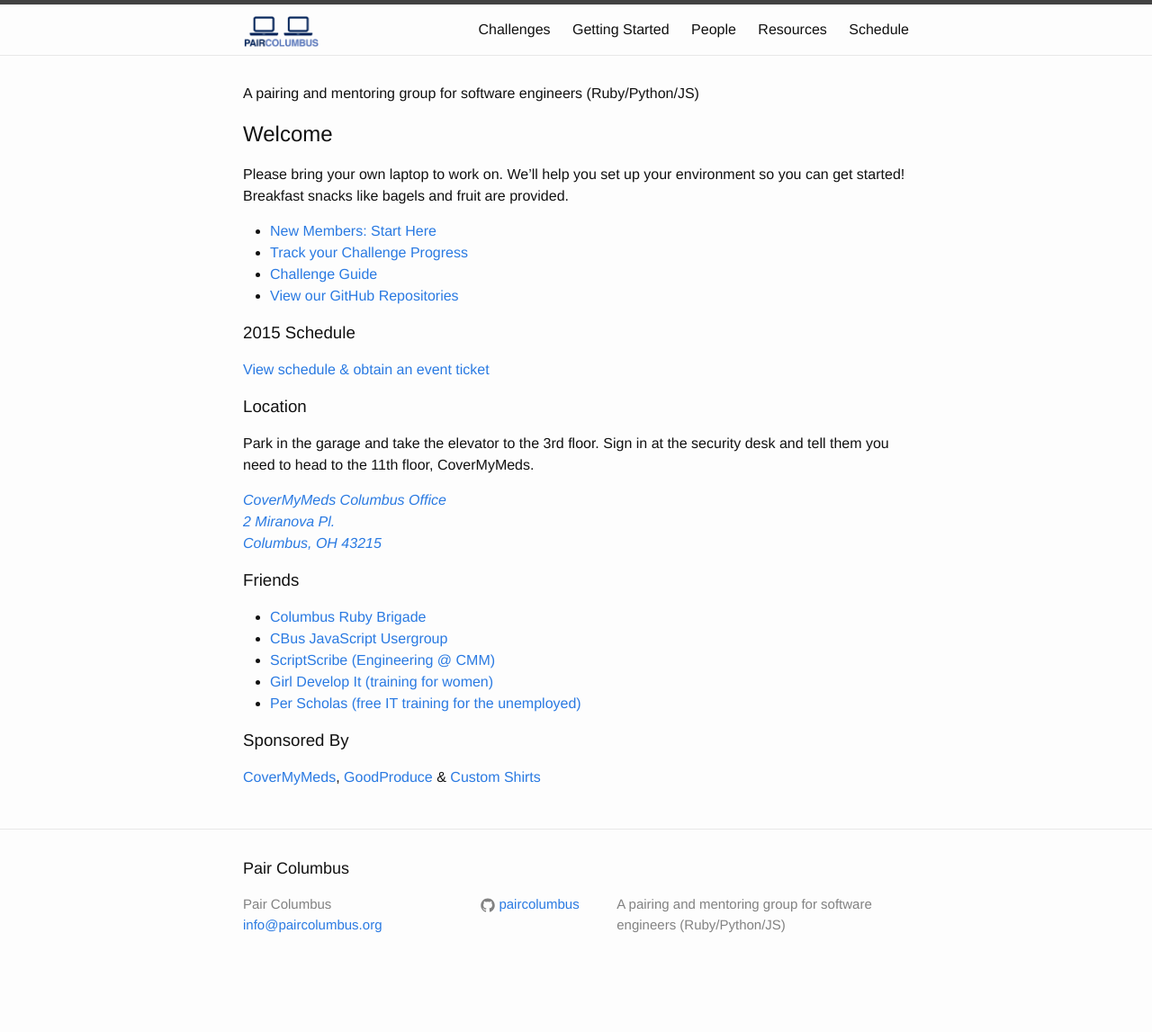
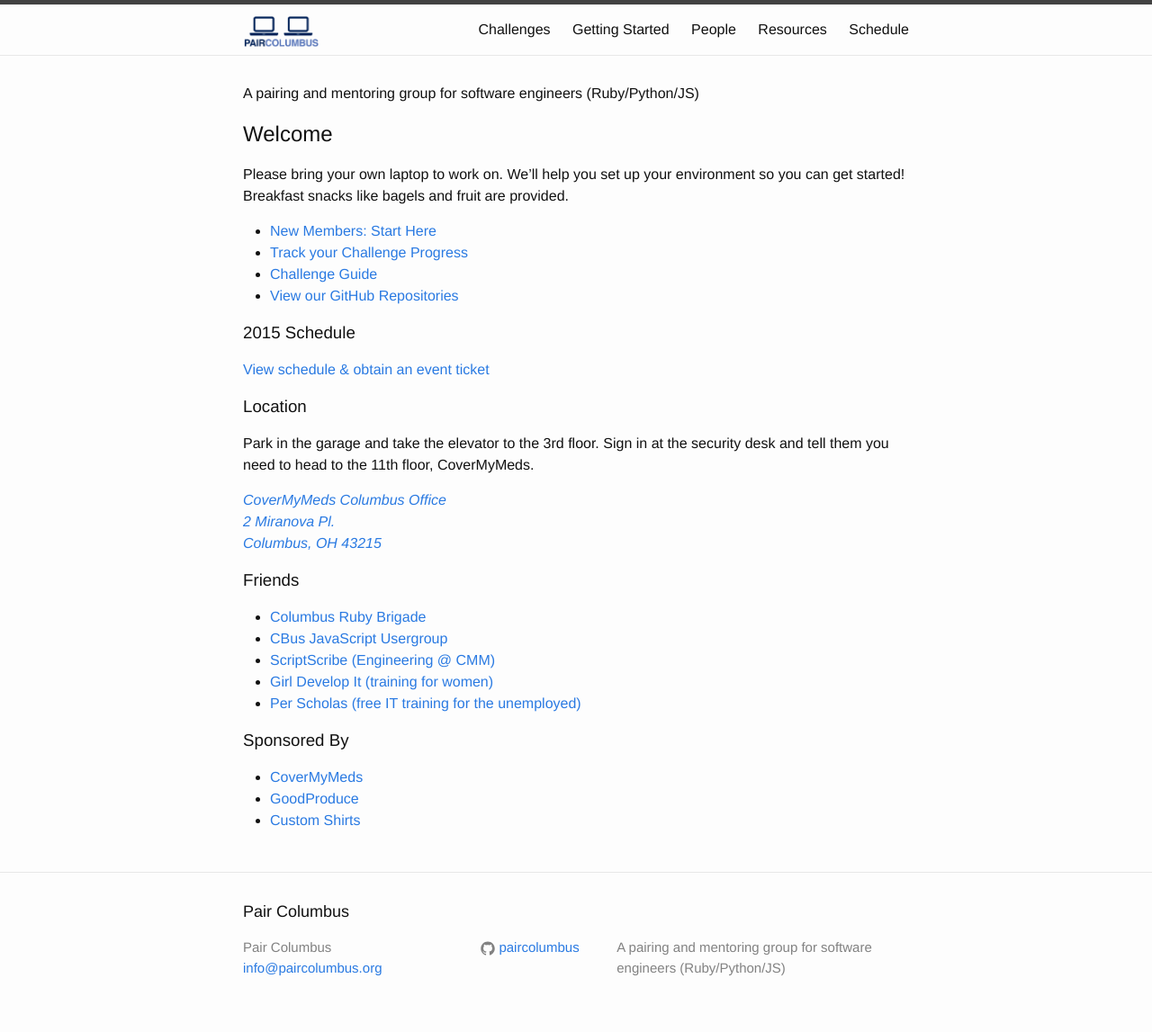
Before and after one commit to paircolumbus/paircolumbus.github.io, a Jekyll site: the page built from index.md, in a window 1280 px wide. Shown: the whole page at 90% size. Built offline with Jekyll 4.4.1, drawn with Linux system fonts in a browser that asks for light colours; comment, search, counter and statistics services are not loaded; before the commit the page ends 1099 px from its top, so only the background shows below that.

Commit message:
Use a list for the "Sponsored By" section

```diff
--- a/index.md
+++ b/index.md
@@ -36,4 +36,6 @@
 - [Per Scholas (free IT training for the unemployed)](http://perscholas.org/columbus/)
 
 ### Sponsored By
-[CoverMyMeds](https://www.covermymeds.com/main/), [GoodProduce](http://goodproduce.net) & [Custom Shirts](http://www.customshirts.com/)
+- [CoverMyMeds](https://www.covermymeds.com/main/)
+- [GoodProduce](http://goodproduce.net)
+- [Custom Shirts](http://www.customshirts.com/)
```
